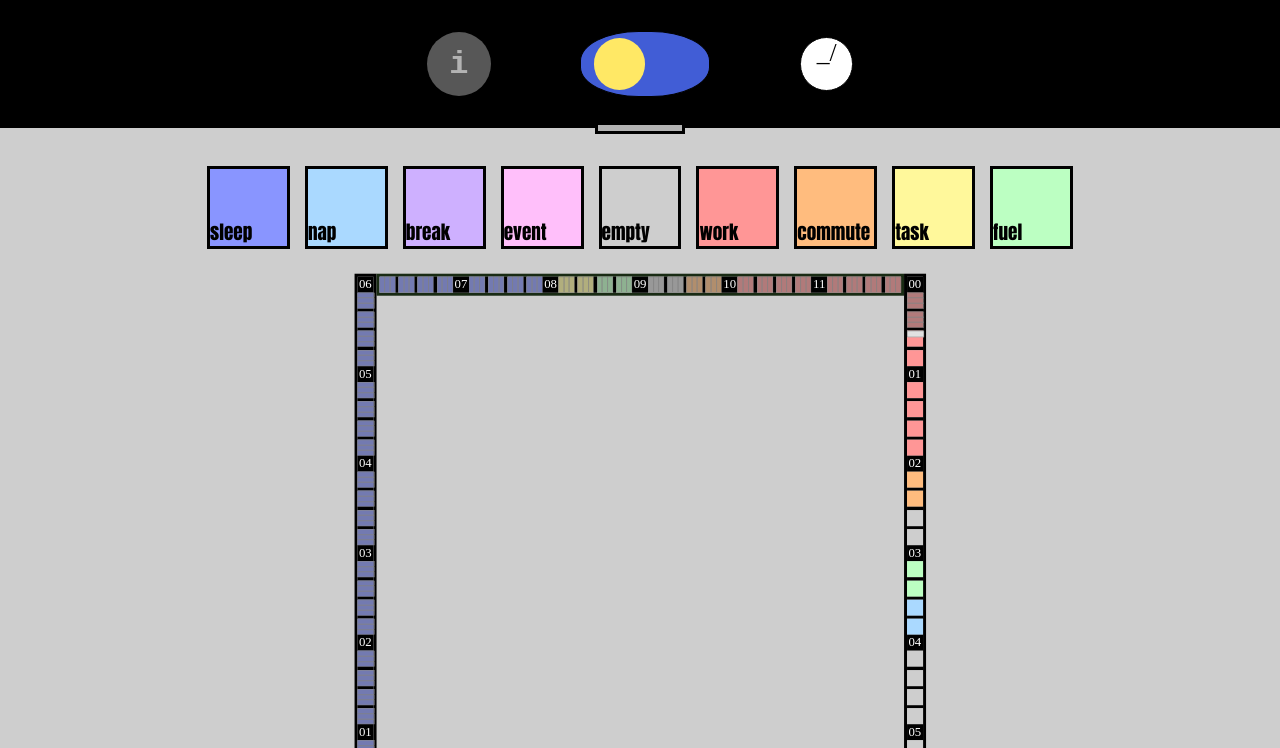
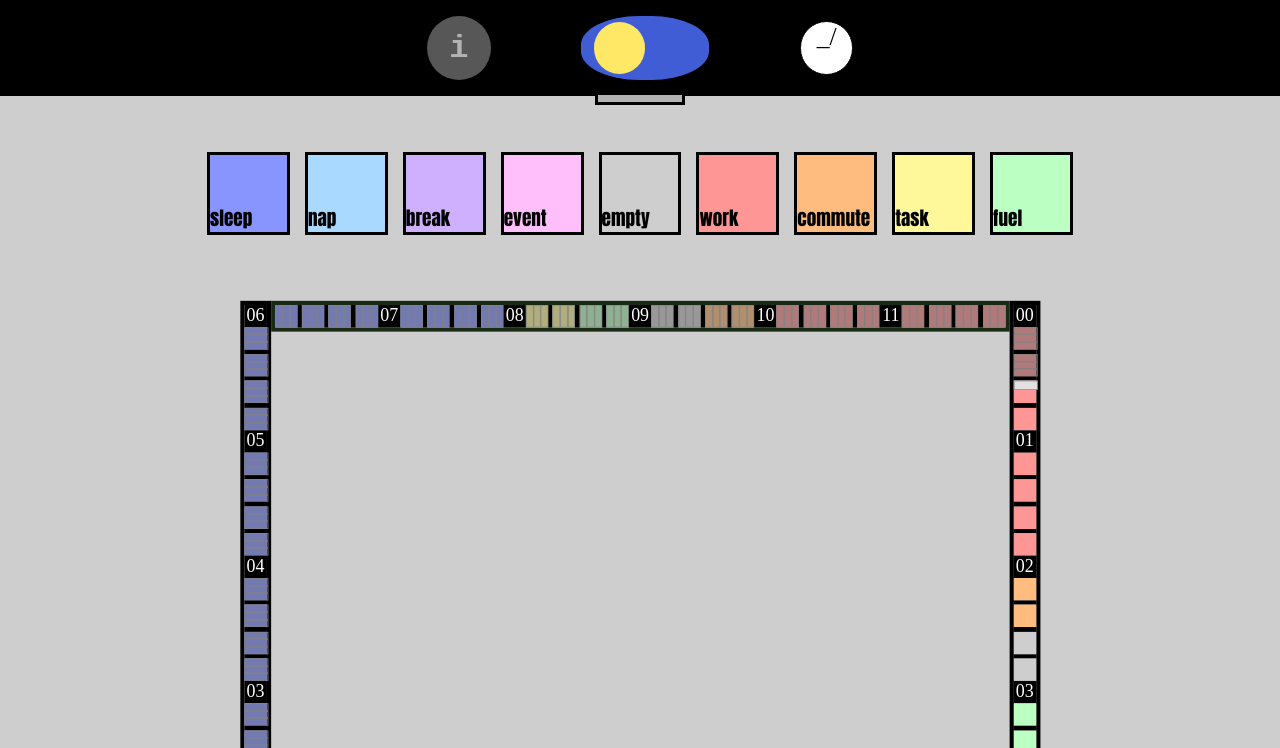
Before and after one commit to gooseinatophat/clock-beta, a plain HTML site: page index.html in a window 1280 px wide. Both pictures are taken after a click on the button 640 px from the left and 0 px from the top of the page. Shown: the top 748 px of the page. Drawn offline with Linux system fonts and the light colour scheme.

Commit message:
proportions check

```diff
--- a/script.js
+++ b/script.js
@@ -31,6 +31,13 @@ function displayer() {
   document.querySelector(".sider-l").classList.toggle("open");
   document.querySelector(".sider-r").classList.toggle("open");
   document.querySelector(".tap-indicator").classList.toggle("open");
+
+  if (document.querySelector(".sider-l").classList.contains("open")) {
+    document.querySelector(".frame").style.scale=("50%")
+  } else {
+    document.querySelector(".frame").style.scale=("70%")
+
+  }
 }
 
 let chosen = (classChangeTo) => {
@@ -193,8 +200,8 @@ function toggleMenu(){
   menuToggle.classList.toggle('open');
 
   if (menu.classList.contains('open'))
-  {document.querySelector(".frame-overlord").style.marginTop = '13vw';}
-  else {document.querySelector(".frame-overlord").style.marginTop = '7vw';}
+  {document.querySelector(".frame-overlord").style.marginTop = '19vh';}
+  else {document.querySelector(".frame-overlord").style.marginTop = '10vh';}
 }
 
 let s = 0;
--- a/style.css
+++ b/style.css
@@ -12,7 +12,7 @@ body {
 /*   border: rgb(0, 255, 55) 2vw solid;
  */  scale: 100%;
   transition: top 1s ease-in-out;
-  margin-top: 7vw;
+  margin-top: 10vh;
 
 }
 
@@ -22,9 +22,9 @@ body {
   justify-content: center;
   padding: 0 0 0 0;
   margin: 0;
-  margin-top: -22vw;
+  margin-top: -10vw;
 /*   border: yellow 2vw solid;
- */  scale: 50%;
+ */  scale: 70%;
 }
 .sider-l{
   display: none;
@@ -486,7 +486,7 @@ justify-content: space-evenly;
   height: 7vw;
   cursor: pointer;}
 .menu-toggle.open{
-  top: 9.5vw;
+  top: 11.5vh;
   height: 1vw;
   border-radius: 0%;
   background-color: #b3b3b3;
@@ -501,8 +501,8 @@ border: #000000 0.25vw solid;
   position: absolute;
   left: 0;
   width: 100%;
-  top: -15vw;
-  height: 10vw;
+  top: -15vh;
+  height: 12vh;
   background-color: #000000;
   transition: top 0.5s ease;
 }
```
